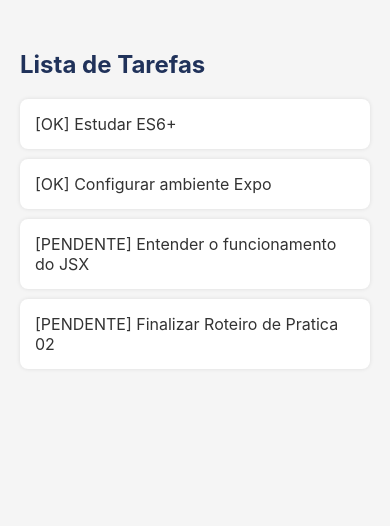
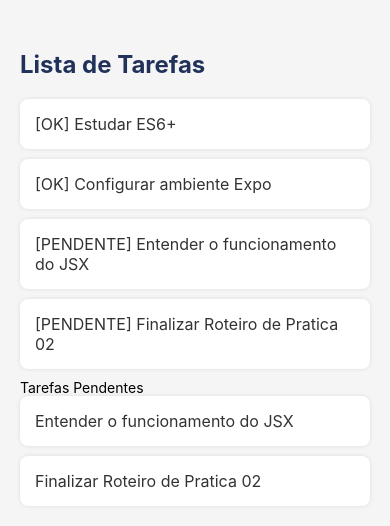
Before and after one commit to analuvidi/INF204-Desenvolvimento-Mobile, a React Native app in the folder projeto/: screen / in a window 390 px wide. Shown: the top 526 px of the page. Built offline with nearby package versions, Linux system fonts and the light colour scheme.

Commit message:
feat: adiciona filtro de tarefas pendentes

```diff
--- a/projeto/App.js
+++ b/projeto/App.js
@@ -10,6 +10,10 @@ export default function App() {
     { id: 4, descricao: "Finalizar Roteiro de Pratica 02", concluida: false },
   ];
 
+  const tarefasPendentes = tarefas.filter(
+    (tarefa) => tarefa.concluida === false
+  );
+
   return (
     <View style={styles.container}>
       <Text style={styles.titulo}>Lista de Tarefas</Text>
@@ -19,6 +23,18 @@ export default function App() {
 
         {tarefa.concluida ? "[OK] " : "[PENDENTE] "}
         {tarefa.descricao}
+          </Text>
+        </View>
+      ))}
+
+      <Text style={styles.subtitulo}>
+          Tarefas Pendentes
+      </Text>
+
+      {tarefasPendentes.map((tarefa) => (
+        <View key={tarefa.id} style={styles.card}>
+          <Text style={styles.textoTarefa}>
+              {tarefa.descricao}
           </Text>
         </View>
       ))}
```
